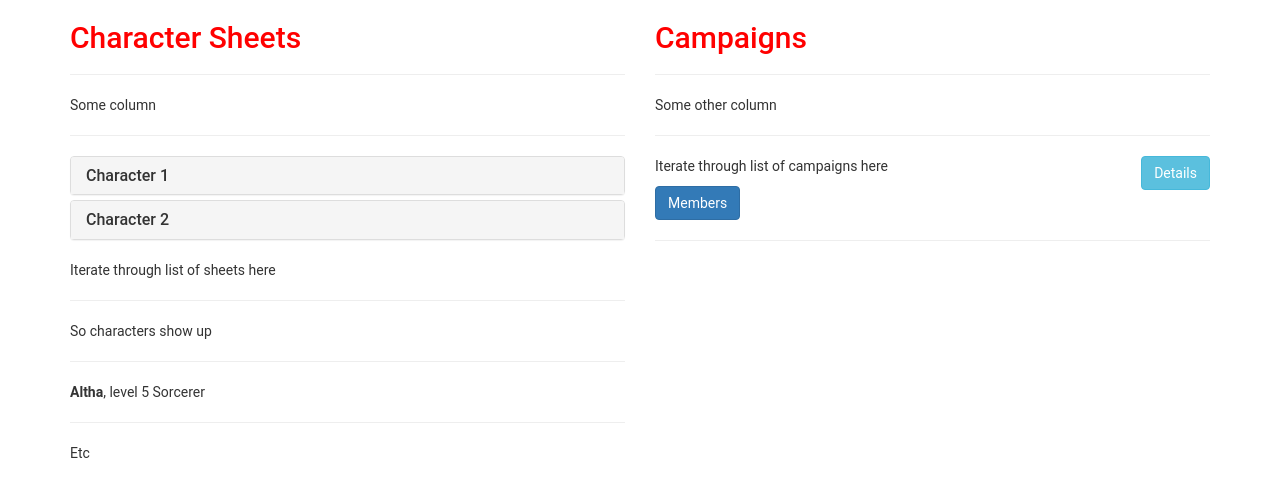
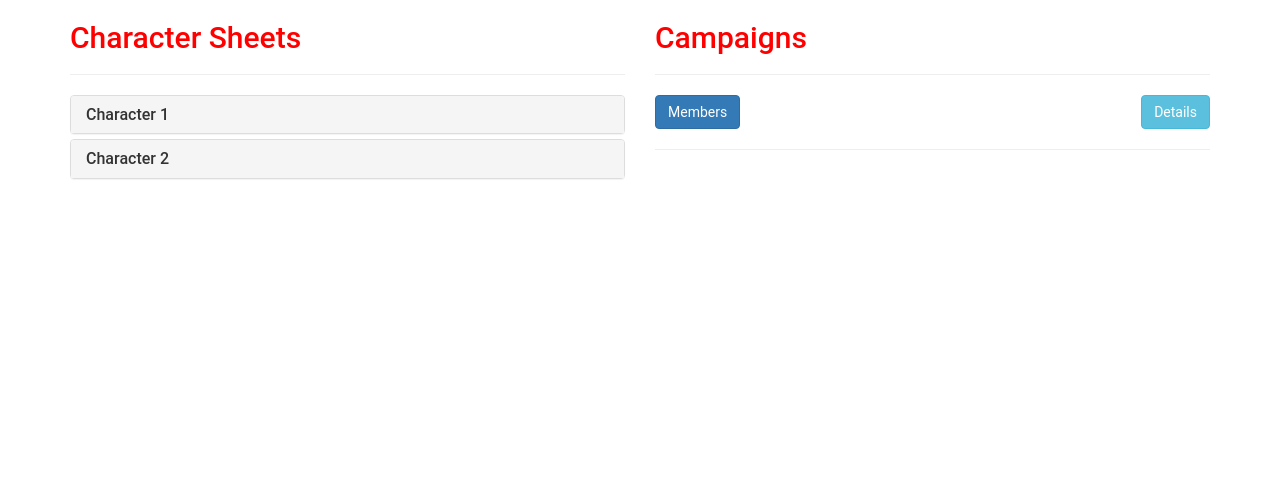
Before and after one commit to quadratic-games/character-sheet, a Flask app: page / in a window 1280 px wide. Shown: the part 55-552 px from the top of the page. Run offline with Flask 2, Linux system fonts and the light colour scheme; the visitor is signed in with stand-in values (Sample User, id 1); parts of the project's set-up code (start-up, migrations or seed data) failed here and were passed over; some libraries are stand-ins or nearby versions.

Commit message:
Clean up main page

```diff
--- a/templates/index.html
+++ b/templates/index.html
@@ -12,11 +12,8 @@
     {% else %}
     <div class="row">
         <div class="col-md-6">
-            <h2><a href="/charactersheets">Character Sheets</a></h2>
-            <hr>
-            <p>Some column</p>
-            <hr>
-
+            <h2><a href="/characters">Character Sheets</a></h2>
+	    <hr>
 	    <div class = "panel-group" id = "accordion">
 	      <div class = "panel panel-default">
 		<div class = "panel-heading">
@@ -39,21 +36,10 @@
 		</div>
 	      </div>
 	    </div>
-
-            <p>Iterate through list of sheets here</p>
-            <hr>
-            <p>So characters show up</p>
-            <hr>
-            <p><b>Altha</b>, level 5 Sorcerer</p>
-            <hr>
-            <p>Etc</p>
         </div>
         <div class="col-md-6">
             <h2><a href="/campaigns">Campaigns</a></h2>
             <hr>
-            <p>Some other column</p>
-            <hr>
-            <p>Iterate through list of campaigns here
 	    <button tabindex = "0" class = "btn btn-small btn-info" type = "button" data-toggle = "popover" data-trigger = "focus" title = "title" data-content = "description of campaign" data-placement = "left" style = "float: right;">Details</button> </p>
 	    <p><button class = "btn btn-primary" type = "button" data-toggle = "collapse" data-target = "#mem">Members</button>
 	    <div class = "collapse" id = "mem">
```
